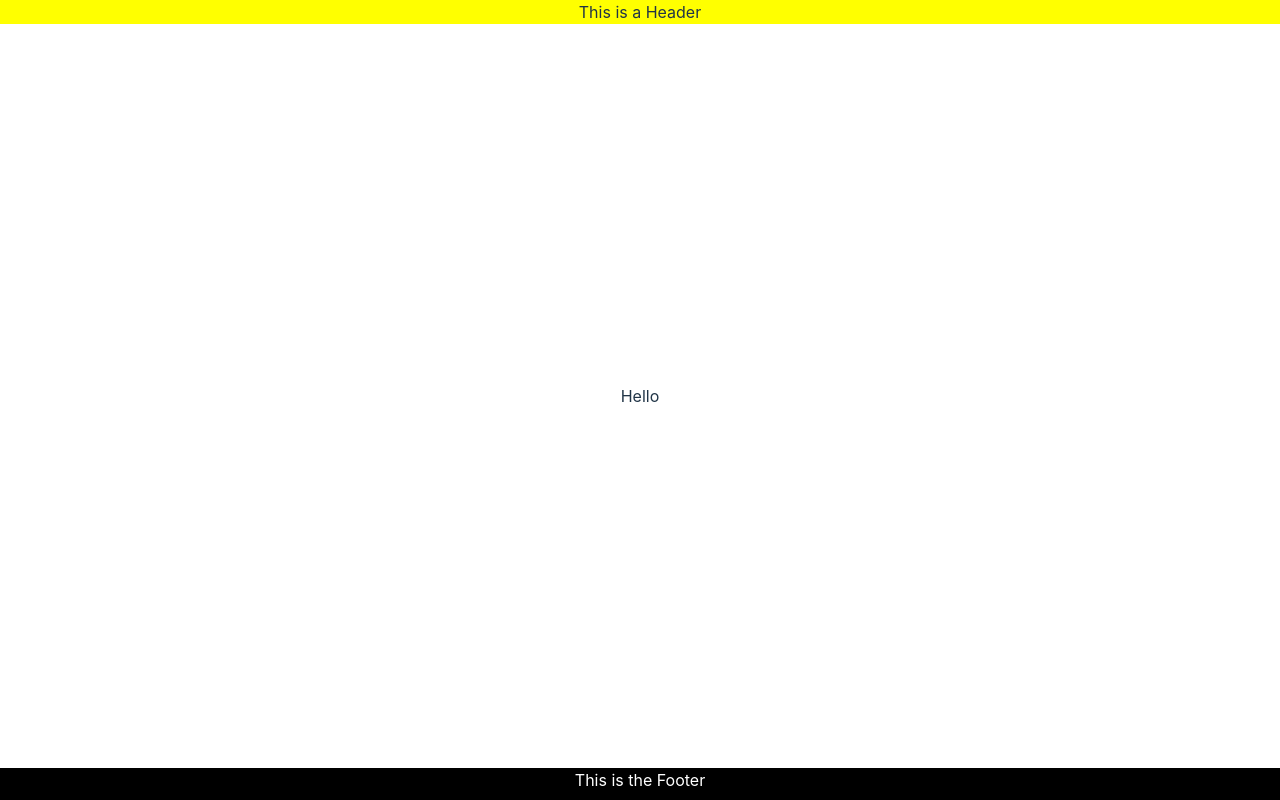
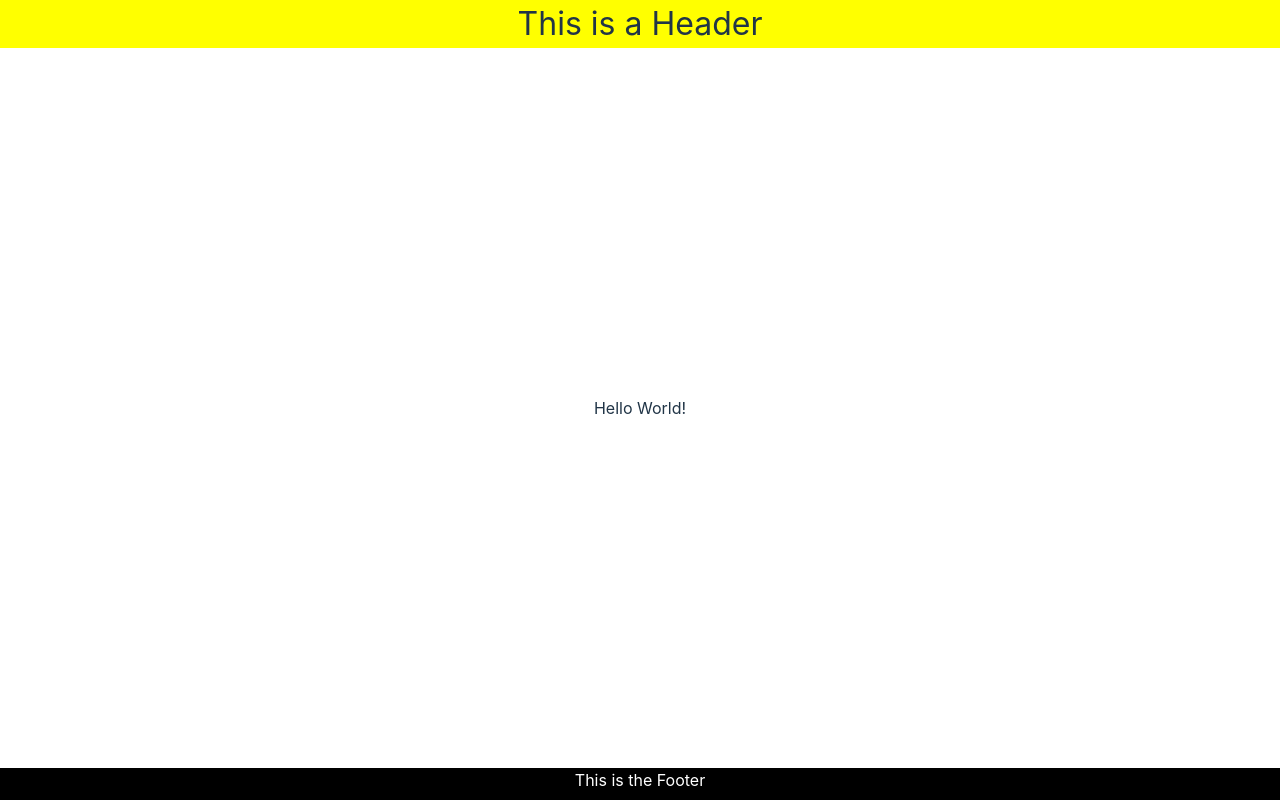
Before and after one commit to mikad74/popSci, a React (Vite) app: page / in a window 1280 px wide. Built offline with nearby package versions, Linux system fonts and the light colour scheme.

Commit message:
header update

```diff
--- a/src/App.css
+++ b/src/App.css
@@ -12,7 +12,13 @@
 
 .header {
   background-color: yellow;
+  height: 3rem;
   width: 100vw;
+  justify-content: center;
+  align-items: center;
+  text-align: center;
+  line-height: 3rem;
+  font-size: 2.0rem;
 }
 
 .footer {
--- a/src/App.tsx
+++ b/src/App.tsx
@@ -1,14 +1,13 @@
 import './App.css'
 import Header from './components/Header'
 import Footer from './components/Footer'
+import Content from './components/Content'
 
 function App() {
   return (
     <>
       <Header/>
-      <div className="main">
-        Hello
-      </div>
+      <Content/>
       <Footer/>
     </>
   )
--- a/src/components/Content.tsx
+++ b/src/components/Content.tsx
@@ -0,0 +1,10 @@
+import React from 'react'
+
+function Content() {
+  return (
+  <div className="main">
+    Hello World!
+  </div>)
+}
+
+export default Content
```
